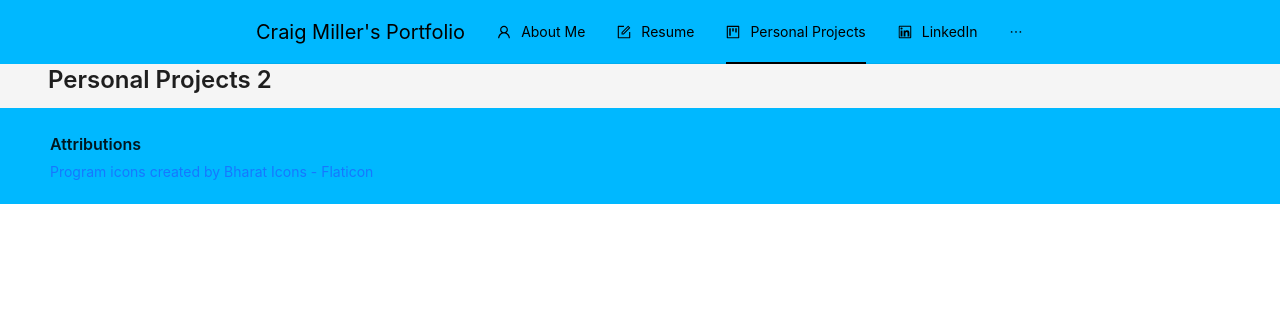
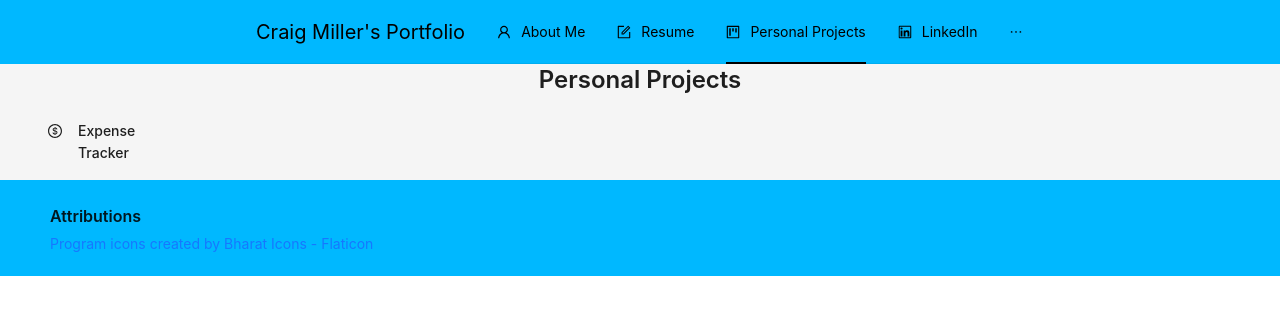
Before and after one commit to craigmiller160/source-craigmiller160.github.io, a React (Vite) app: page /#/projects in a window 1280 px wide. Shown: the top 314 px of the page. Built offline with nearby package versions, Linux system fonts and the light colour scheme.

Commit message:
Updating items

```diff
--- a/package.json
+++ b/package.json
@@ -3,7 +3,7 @@
   "version": "1.0.0",
   "type": "module",
   "scripts": {
-    "scss": "typed-scss-modules src/**/*.module.scss",
+    "scss": "typed-scss-modules 'src/**/*.module.scss'",
     "download-resume": "tsx ./src/resume-downloader",
     "postinstall": "c-init browser",
     "forceBuild": "bash ./scripts/build-and-deploy.sh",
--- a/src/app/content/projects/Projects.module.scss
+++ b/src/app/content/projects/Projects.module.scss
@@ -1,5 +1,12 @@
 @import "../../../styles/responsive";
+@import "../../../styles/theme";
 
 .projects {
   @include responsive-content-width;
+
+  .title {
+    @media (min-width: $antd-breakpoint-lg) {
+      justify-content: center;
+    }
+  }
 }
--- a/src/app/content/projects/Projects.module.scss.d.ts
+++ b/src/app/content/projects/Projects.module.scss.d.ts
@@ -1,3 +1,4 @@
 export declare const col: string;
 export declare const projects: string;
 export declare const row: string;
+export declare const title: string;
--- a/src/app/content/projects/index.tsx
+++ b/src/app/content/projects/index.tsx
@@ -1,11 +1,46 @@
 import classes from './Projects.module.scss';
-import { Typography } from 'antd';
+import { List, Typography } from 'antd';
+import classNames from 'classnames';
+import type { ReactNode } from 'react';
+import { type NavigateFunction, useNavigate } from 'react-router';
+import { DollarOutlined } from '@ant-design/icons';
+import { navbar } from '../../navbar/Navbar.module.scss';
+
+type ListDataItem = Readonly<{
+	label: string;
+	icon: ReactNode;
+	onClick: () => void;
+}>;
+
+const createListItems = (navigate: NavigateFunction): ListDataItem[] => [
+	{
+		label: 'Expense Tracker',
+		icon: <DollarOutlined />,
+		onClick: () => navigate('/projects/expense-tracker')
+	}
+];
 
 export const Projects = () => {
+	const navigate = useNavigate();
+	const items = createListItems(navigate);
+
 	return (
 		<div className={classes.projects}>
+			<div className={classNames(classes.row, classes.title)}>
+				<Typography.Title level={3}>Personal Projects</Typography.Title>
+			</div>
 			<div className={classes.row}>
-				<Typography.Title level={3}>Personal Projects 2</Typography.Title>
+				<List
+					dataSource={items}
+					renderItem={(item) => (
+						<List.Item>
+							<List.Item.Meta
+								avatar={item.icon}
+								title={item.label}
+							/>
+						</List.Item>
+					)}
+				/>
 			</div>
 		</div>
 	);
```
